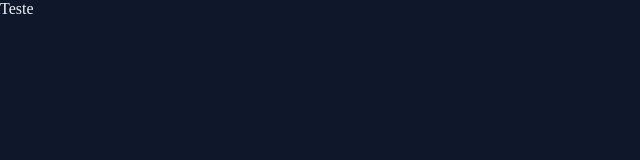
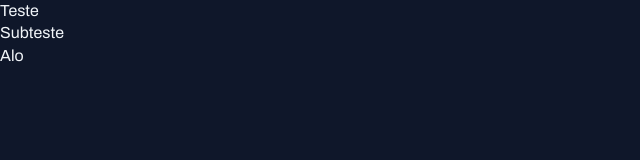
Before and after one commit to Carvalho-Lucas/Portal-Noticias, a plain HTML site: page index.html in a window 1280 px wide. Shown: the whole page, without its empty margins (0-640 px from the left). Drawn offline with Linux system fonts and the light colour scheme.

Commit message:
Applying fonts to the project

```diff
--- a/index.html
+++ b/index.html
@@ -1,12 +1,21 @@
 <!DOCTYPE html>
 <html lang="pt-BR">
   <head>
+    <link rel="preconnect" href="https://fonts.googleapis.com" />
+    <link rel="preconnect" href="https://fonts.gstatic.com" crossorigin />
+
     <meta charset="UTF-8" />
     <meta name="viewport" content="width=device-width, initial-scale=1.0" />
     <title>Portal de Notícias</title>
     <link rel="stylesheet" href="styles/index.css" />
+    <link
+      href="https://fonts.googleapis.com/css2?family=Archivo:ital,wght@0,100..900;1,100..900&family=Poppins:wght@400;700&display=swap"
+      rel="stylesheet"
+    />
   </head>
   <body>
-    Teste
+    <h1>Teste</h1>
+    <h2>Subteste</h2>
+    <a href="#">Alo</a>
   </body>
 </html>
--- a/styles/global.css
+++ b/styles/global.css
@@ -11,9 +11,33 @@
   --stroke-color: #1e293b;
   --text-color-primary: #f1f5f9;
   --text-color-secondary: #cbd5e1;
+
+  --font-family: "Archivo", sans-serif;
+  --h1: 800 24px/135% var(--font-family);
+  --h2: 800 16px/140% var(--font-family);
+  --h3: 800 14px/140% var(--font-family);
+  --text-span: 600 14px/145% var(--font-family);
+  --text: 400 16px/140% var(--font-family);
+  --text-sm: 600 16px/160% var(--font-family);
 }
 
 body {
+  font: var(--text);
   color: var(--text-color-primary);
   background-color: var(--bg-color);
 }
+
+a {
+  text-decoration: none;
+  color: inherit;
+}
+
+a:hover {
+  color: var(--brand-color-light);
+}
+
+h1,
+h2,
+h3 {
+  font: inherit;
+}
```
